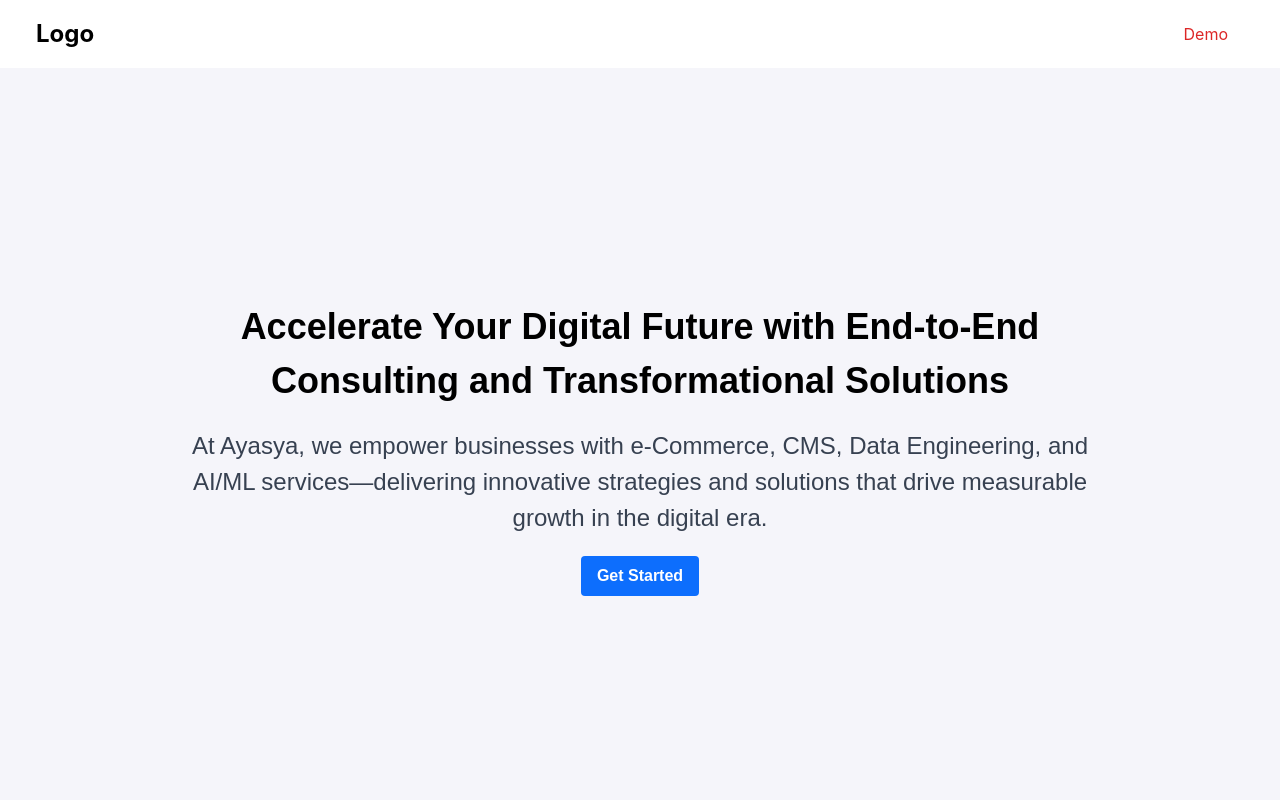
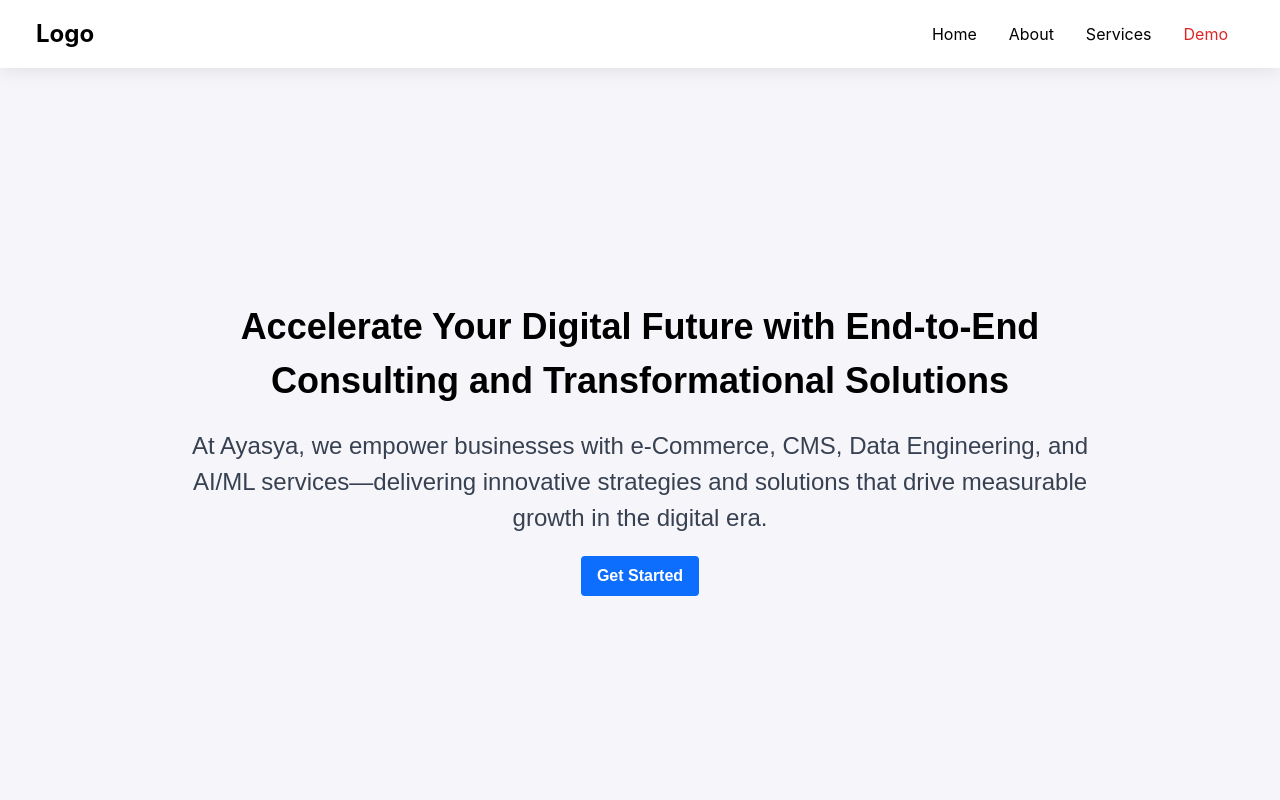
Before and after one commit to pankajpal05/Jahia-ad, a React (Vite) app: page /demo in a window 1280 px wide. Shown: the top 800 px of the page. Built offline with nearby package versions, Linux system fonts and the light colour scheme.

Commit message:
header fixes

```diff
--- a/src/components/Header.jsx
+++ b/src/components/Header.jsx
@@ -41,7 +41,7 @@
           ? isScrolled
             ? "bg-white text-black shadow-custom-light"
             : "bg-transparent text-white"
-          : "bg-white text-black"
+          : "bg-white text-black shadow-custom-light"
       } ${menuOpen ? "bg-gray-800 text-white" : ""}`}
     >
       <div
@@ -72,13 +72,17 @@
                   <li
                     key={index}
                     className={`cmp-navigation__item py-2 px-4 ml-0 md:py-0 ${
-                      isScrolled
-                        ? isActiveTab
+                      isTransparent
+                        ? isScrolled
+                          ? isActiveTab
+                            ? "text-red-600"
+                            : "text-black hover:text-gray-300"
+                          : isActiveTab
                           ? "text-red-600"
-                          : "text-black hover:text-gray-300"
+                          : "text-white hover:text-gray-700"
                         : isActiveTab
                         ? "text-red-600"
-                        : "text-white hover:text-gray-700"
+                        : "text-black hover:text-gray-300"
                     } ${menuOpen ? "text-white" : ""}`}
                   >
                     <a
```
